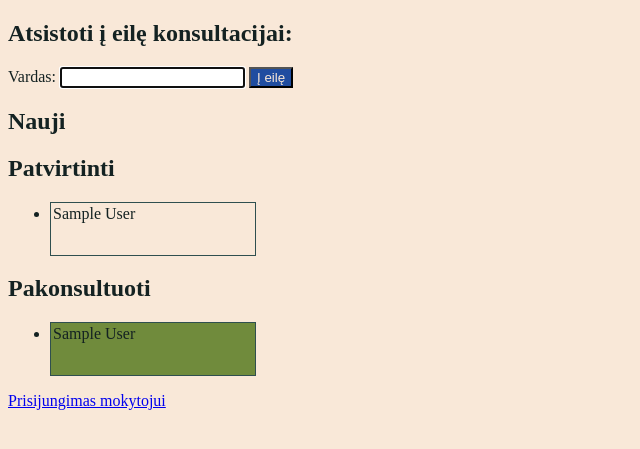
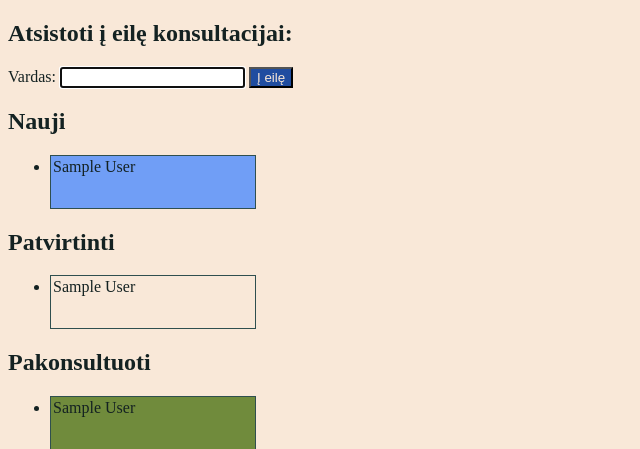
Before and after one commit to karina-klinkeviciute/queueing, a Flask app: template templates/index.html in a window 1280 px wide. Shown: the top 449 px of the page, without its empty margins (0-640 px from the left). Run offline with Flask 3, Linux system fonts and the light colour scheme; the template is opened without the code that fills it: values that come from a table or form of the project are taken from there, others are empty; tables that the repository leaves empty hold one stand-in row (values such as "Sample post").

Commit message:
added something to css while demonstrating to someone and forgot to remove 🙄

```diff
--- a/static/style.css
+++ b/static/style.css
@@ -18,7 +18,6 @@ li form {
 
 li.new-student {
     background-color: #709ef6;
-    display: none;
 }
 
 li.served-student {
```
